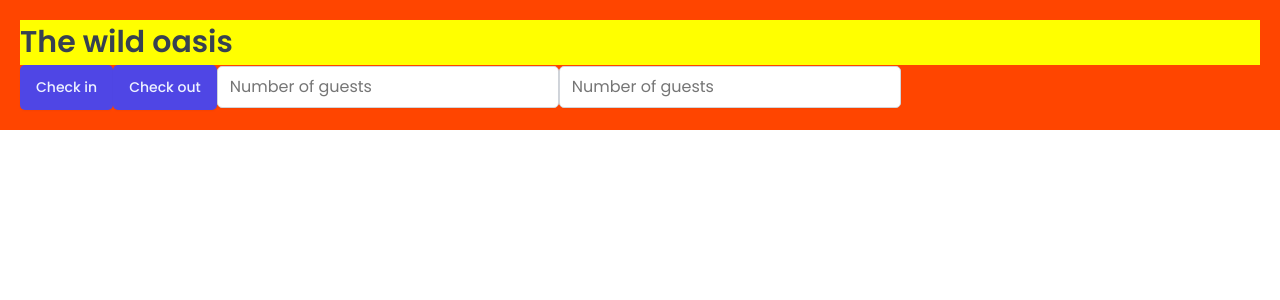
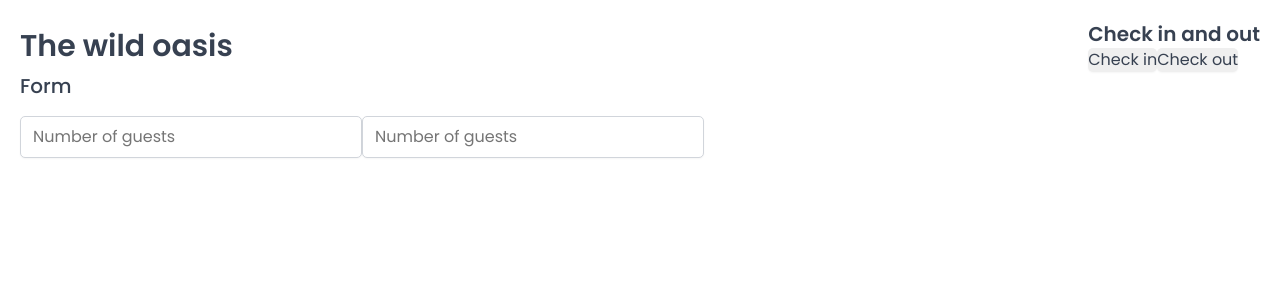
Before and after one commit to yanakiv30/17-the-wild-oasis, a React (Vite) app: page / in a window 1280 px wide. Shown: the top 300 px of the page. Built offline with nearby package versions, Linux system fonts and the light colour scheme; a web font is replaced by a local one.

Commit message:
props.size

```diff
--- a/src/App.jsx
+++ b/src/App.jsx
@@ -1,16 +1,12 @@
 import styled from "styled-components";
 import GlobalStyles from "./styles/GlobalStyles";
-import Button  from "./ui/Button";
-import Input  from "./ui/Input";
-
-const H1 = styled.h1`
-  font-size: 30px;
-  font-weight: 600;
-  background-color: yellow;
-`;
+import Button from "./ui/Button";
+import Input from "./ui/Input";
+import Heading from "./ui/Heading";
+import Row from "./ui/Row";
 
 const StyledApp = styled.div`
-  background-color: orangered;
+  /* background-color: orangered; */
   padding: 20px;
 `;
 
@@ -19,11 +15,34 @@
     <>
       <GlobalStyles />
       <StyledApp>
-        <H1>The wild oasis</H1>
-        <Button onClick={() => alert("Check in")}>Check in</Button>
-        <Button onClick={() => alert("Check out")}>Check out</Button>
-        <Input type="number" placeholder="Number of guests" />
-        <Input type="number" placeholder="Number of guests" />
+        <Row type="horizontal">
+          <Heading as="h1">The wild oasis</Heading>
+          <div>
+            <Heading as="h2">Check in and out</Heading>
+            <Button
+              variation="primary"
+              size="medium"
+              onClick={() => alert("Check in")}
+            >
+              Check in
+            </Button>
+            <Button
+              variation="secondary"
+              size="small"
+              onClick={() => alert("Check out")}
+            >
+              Check out
+            </Button>
+          </div>
+        </Row>
+
+        <Row>
+          <Heading as="h3">Form</Heading>
+          <form>
+            <Input type="number" placeholder="Number of guests" />
+            <Input type="number" placeholder="Number of guests" />
+          </form>
+        </Row>
       </StyledApp>
     </>
   );
--- a/src/ui/Button.jsx
+++ b/src/ui/Button.jsx
@@ -48,19 +48,9 @@
   `,
 };
 
- const Button = styled.button`
-  font-size: 1.4rem;
-  padding: 1.2rem 1.6rem;
-  font-weight: 500;
+const Button = styled.button`
   border: none;
   border-radius: var(--border-radius-sm);
-  background-color: var(--color-brand-600);
-  color: var(--color-brand-50);
   box-shadow: var(--shadow-sm);
-  cursor: pointer;
-&:hover {
-  background-color: var(--color-brand-800 )
-}
-
 `;
- export default Button;
+export default Button;
--- /dev/null
+++ b/src/ui/Heading.jsx
@@ -0,0 +1,32 @@
+import styled, { css } from "styled-components";
+
+// const test = css`
+// text-align: center;
+//background-color: yellow;
+// `
+
+const Heading = styled.h1`
+  ${(props) =>
+    props.as=== "h1" &&
+    css`
+      font-size: 3rem;
+      font-weight: 600;
+    `}
+
+  ${(props) =>
+    props.as === "h2" &&
+    css`
+      font-size: 2rem;
+      font-weight: 600;
+    `}
+
+    ${(props) =>
+    props.as === "h3" &&
+    css`
+      font-size: 2rem;
+      font-weight: 500;
+    `}
+
+line-height:1.4;
+`;
+export default Heading;
--- /dev/null
+++ b/src/ui/Row.jsx
@@ -0,0 +1,21 @@
+import styled, { css } from "styled-components";
+const Row = styled.div`
+  display: flex;
+
+  ${(props) =>
+    props.type === "horizontal" &&
+    css`
+      justify-content: space-between;
+      align-items: center;
+    `}
+
+  ${(props) =>
+    props.type === "vertical" &&
+    css`
+      flex-direction: column;
+      gap: 1.6rem;
+    `}
+`;
+
+Row.defaultProps= {type:"vertical"};
+export default Row;
```
